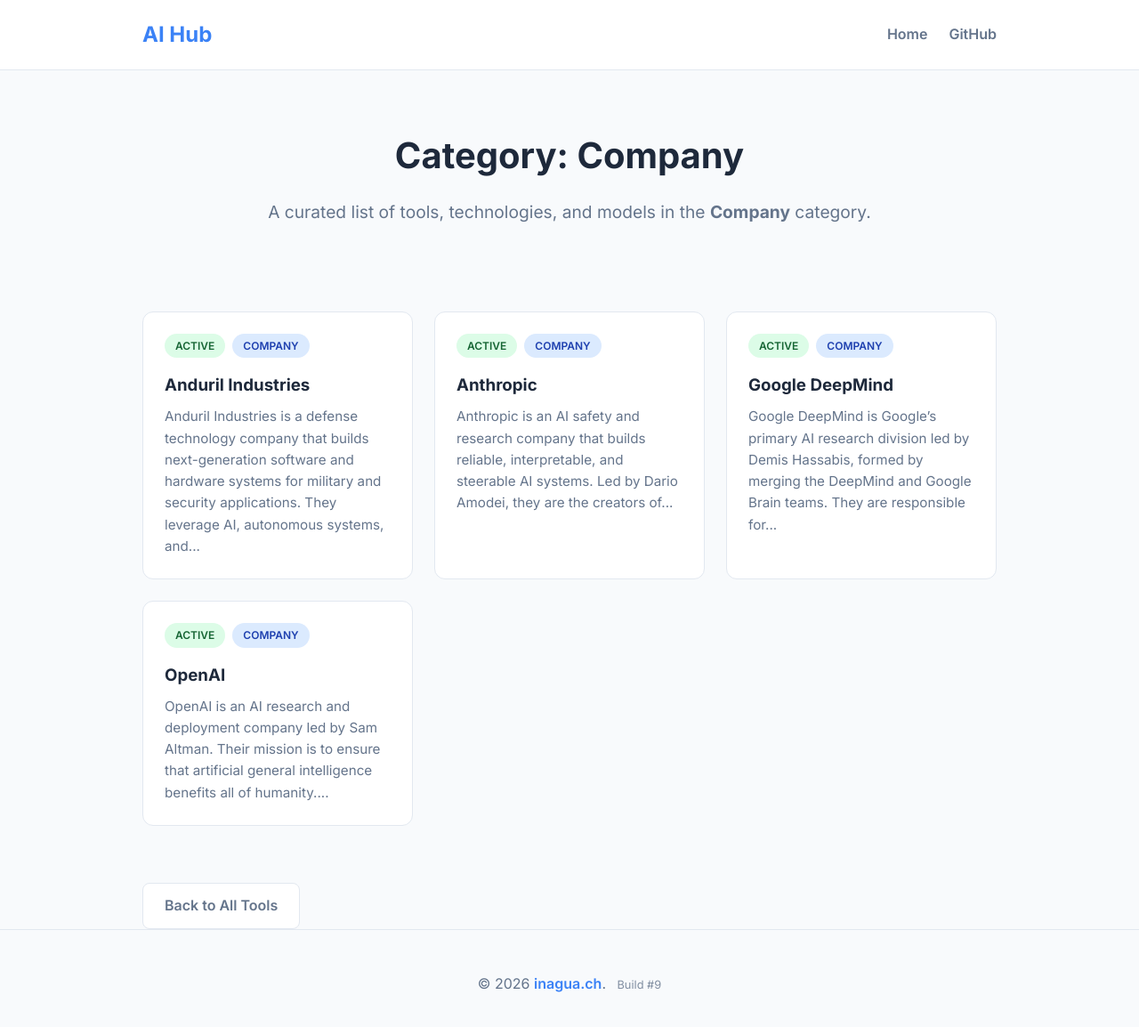
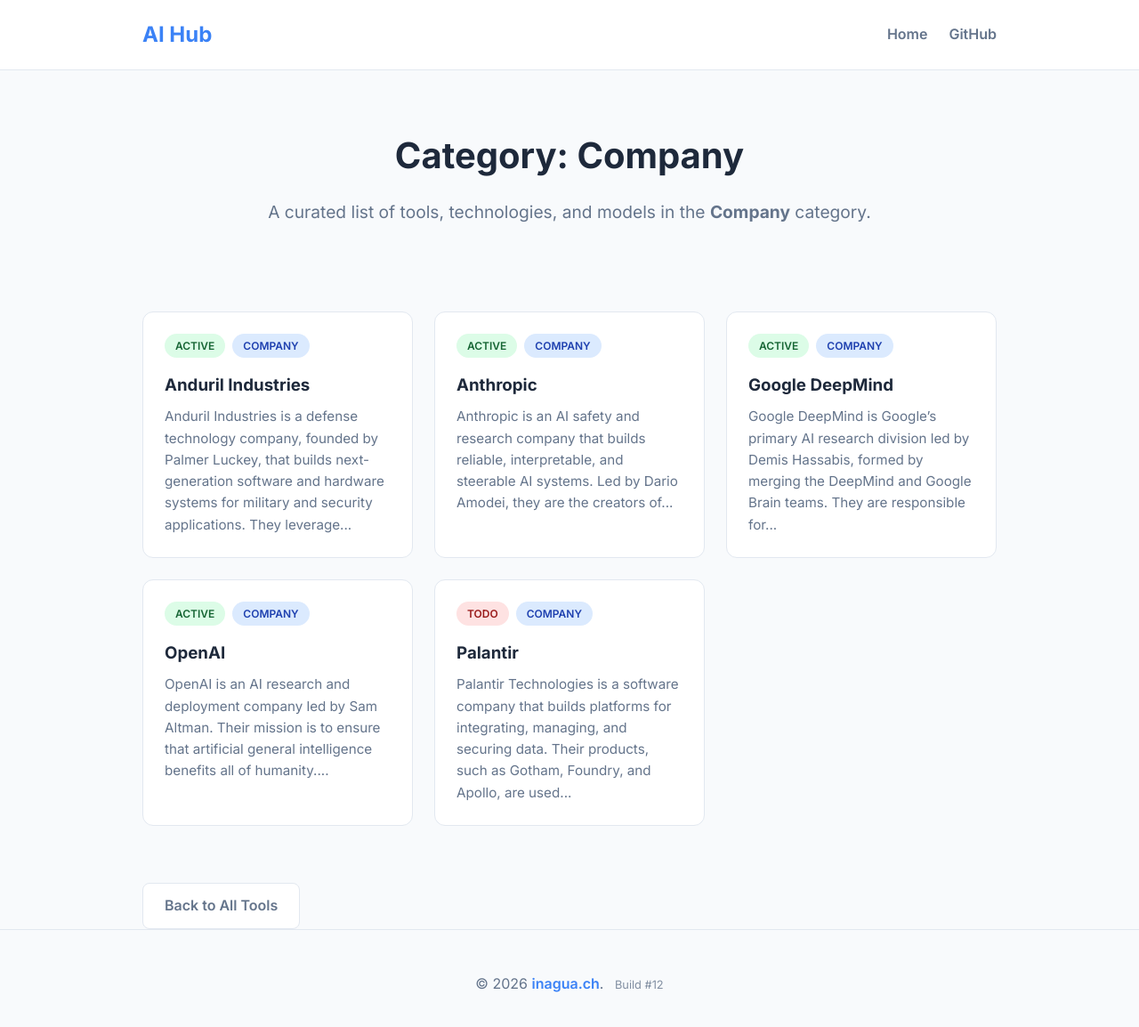
Before and after one commit to inagua/ai-box, a Jekyll site: the page built from categories/company.md, in a window 1280 px wide and 1166 px high. Shown: the top 1154 px of the window at 89% size. Built offline with Jekyll 4.4.1, drawn with Linux system fonts in a browser that asks for light colours.

Commit message:
chore(search): Searchbar support search on status. closes #5

```diff
--- a/_config.yml
+++ b/_config.yml
@@ -21,4 +21,4 @@
 plugins:
   - jekyll-feed
   - jekyll-seo-tag
-build_number: 9
+build_number: 12
--- a/_technologies/anduril.md
+++ b/_technologies/anduril.md
@@ -6,4 +6,4 @@
 website: "https://www.anduril.com"
 ---
 
-Anduril Industries is a defense technology company that builds next-generation software and hardware systems for military and security applications. They leverage AI, autonomous systems, and sensor fusion to provide advanced situational awareness.
+Anduril Industries is a defense technology company, founded by [Palmer Luckey]({{ site.baseurl }}/technologies/palmer-luckey/), that builds next-generation software and hardware systems for military and security applications. They leverage AI, autonomous systems, and sensor fusion to provide advanced situational awareness.
--- /dev/null
+++ b/_technologies/palantir.md
@@ -0,0 +1,9 @@
+---
+layout: technology
+name: "Palantir"
+status: "Todo"
+category: "Company"
+website: "https://www.palantir.com"
+---
+
+Palantir Technologies is a software company that builds platforms for integrating, managing, and securing data. Their products, such as Gotham, Foundry, and Apollo, are used by government agencies and commercial enterprises to solve complex data challenges.
--- a/assets/css/style.css
+++ b/assets/css/style.css
@@ -171,6 +171,7 @@
 }
 
 .badge.status-active { background: #dcfce7; color: #166534; }
+.badge.status-todo { background: #fee2e2; color: #991b1b; }
 .badge.category { background: var(--badge-bg); color: var(--badge-text); }
 .badge.category.linkable { text-decoration: none; transition: background 0.2s; }
 .badge.category.linkable:hover { background: #bfdbfe; }
```
Also changed, not shown: _technologies/palmer-luckey.md (added, +9 -0 lines), index.html (+6 -2 lines).
